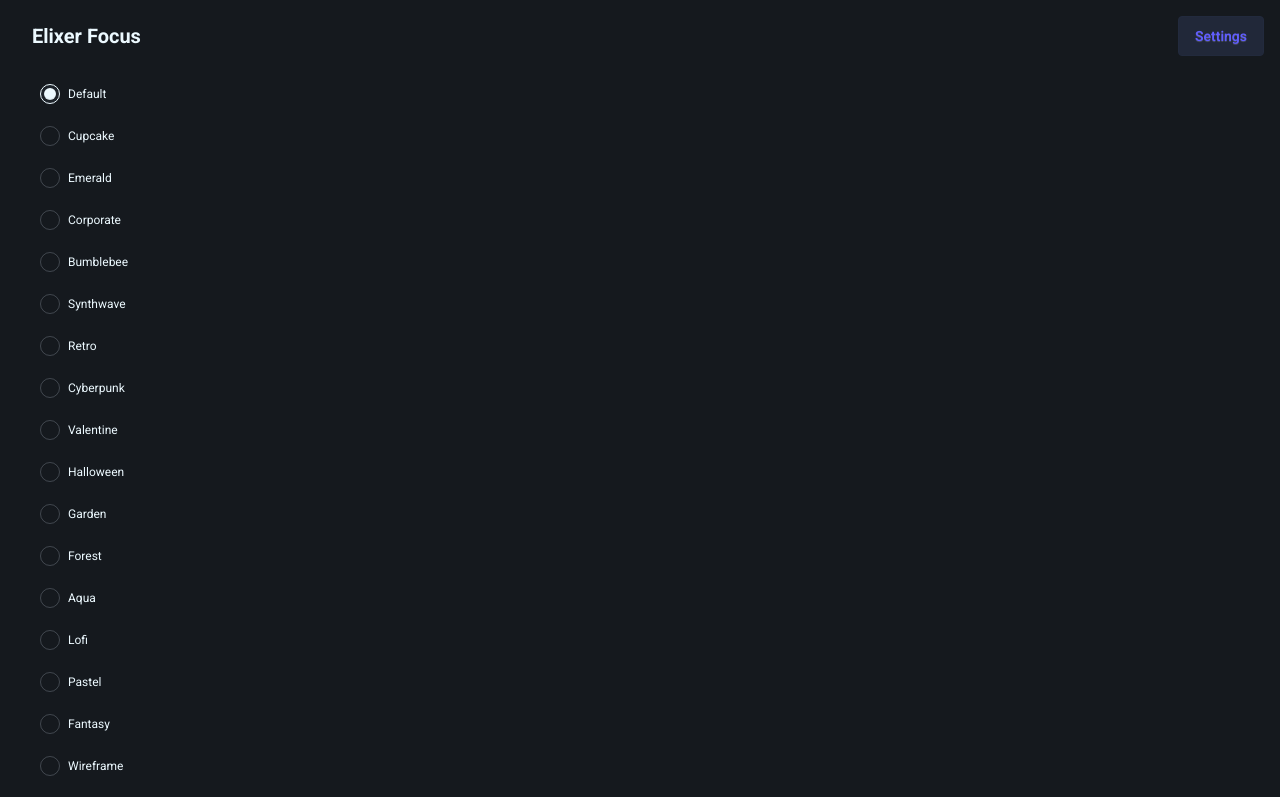
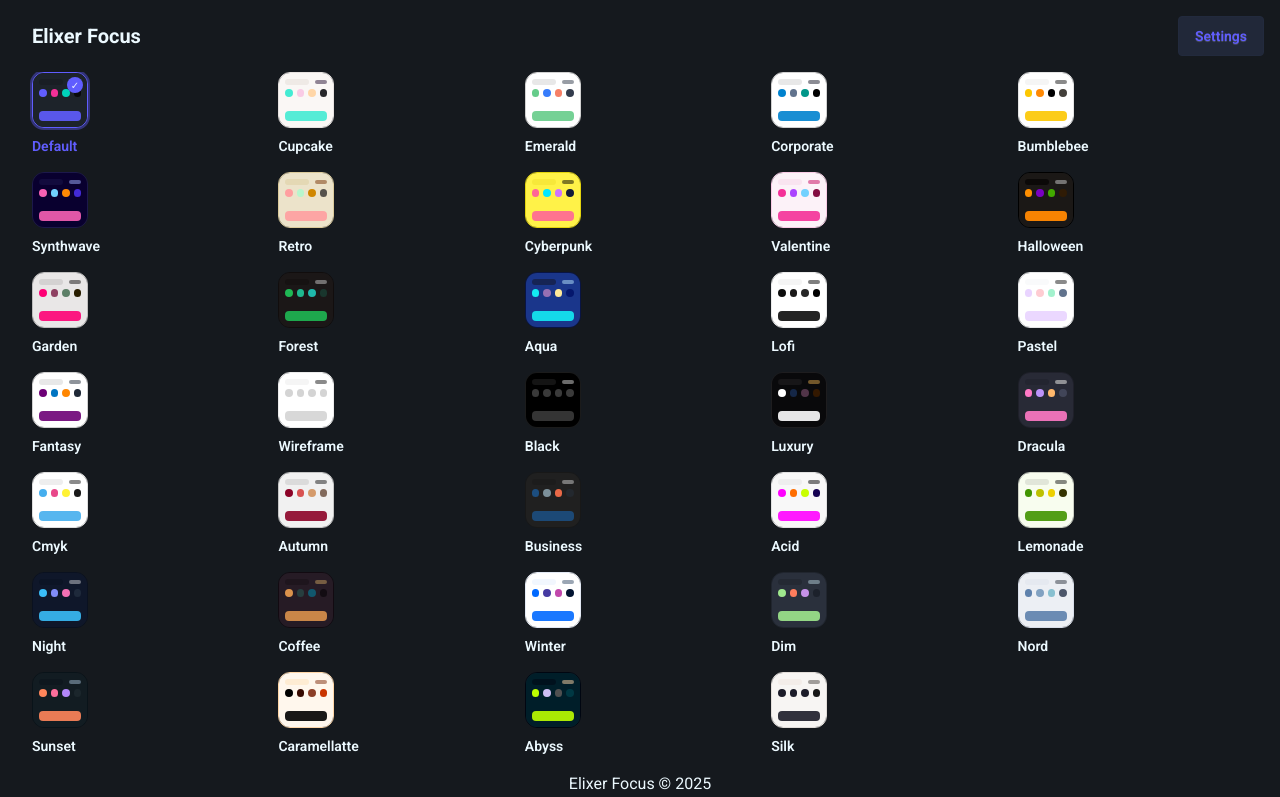
Before and after one commit to elixer-prince/elixer-focus, a React (Vite) app in the folder react-frontend/: page /settings in a window 1280 px wide. Shown: the top 797 px of the page. Built offline with nearby package versions, Linux system fonts and the light colour scheme.

Commit message:
feat(app): add a settings layout and theme previews to the settings page

```diff
--- /dev/null
+++ b/react-frontend/src/app/layouts/SettingsLayout.tsx
@@ -0,0 +1,21 @@
+import type { ReactNode } from "react";
+import Navbar from "@features/ui/navbar/Navbar";
+import Footer from "@features/ui/footer/Footer";
+
+interface SettingsLayoutProps {
+    children: ReactNode;
+}
+
+const SettingsLayout = ({ children }: SettingsLayoutProps) => {
+    return (
+        <>
+            <Navbar />
+
+            <main>{children}</main>
+
+            <Footer />
+        </>
+    );
+};
+
+export default SettingsLayout;
--- a/react-frontend/src/app/routes/Settings.tsx
+++ b/react-frontend/src/app/routes/Settings.tsx
@@ -1,11 +1,11 @@
-import ThemeSettings from "@features/ThemeSettings/ThemeSettings";
-import AppLayout from "@app/layouts/AppLayout";
+import SettingsLayout from "@app/layouts/SettingsLayout.tsx";
+import ThemeSettings from "@features/ThemeSettings/Index.tsx";
 
 const Settings = () => {
     return (
-        <AppLayout>
+        <SettingsLayout>
             <ThemeSettings />
-        </AppLayout>
+        </SettingsLayout>
     );
 };
 
--- /dev/null
+++ b/react-frontend/src/features/ThemeSettings/Index.tsx
@@ -0,0 +1,46 @@
+import ThemeLabel from "@features/ThemeSettings/ThemeLabel.tsx";
+
+const ThemeSettings = () => {
+    return (
+        <fieldset className="px-8">
+            <div className="grid grid-cols-2 gap-4 sm:grid-cols-3 md:grid-cols-4 lg:grid-cols-5">
+                <ThemeLabel value="dark">Default</ThemeLabel>
+                <ThemeLabel value="cupcake">Cupcake</ThemeLabel>
+                <ThemeLabel value="emerald">Emerald</ThemeLabel>
+                <ThemeLabel value="corporate">Corporate</ThemeLabel>
+                <ThemeLabel value="bumblebee">Bumblebee</ThemeLabel>
+                <ThemeLabel value="synthwave">Synthwave</ThemeLabel>
+                <ThemeLabel value="retro">Retro</ThemeLabel>
+                <ThemeLabel value="cyberpunk">Cyberpunk</ThemeLabel>
+                <ThemeLabel value="valentine">Valentine</ThemeLabel>
+                <ThemeLabel value="halloween">Halloween</ThemeLabel>
+                <ThemeLabel value="garden">Garden</ThemeLabel>
+                <ThemeLabel value="forest">Forest</ThemeLabel>
+                <ThemeLabel value="aqua">Aqua</ThemeLabel>
+                <ThemeLabel value="lofi">Lofi</ThemeLabel>
+                <ThemeLabel value="pastel">Pastel</ThemeLabel>
+                <ThemeLabel value="fantasy">Fantasy</ThemeLabel>
+                <ThemeLabel value="wireframe">Wireframe</ThemeLabel>
+                <ThemeLabel value="black">Black</ThemeLabel>
+                <ThemeLabel value="luxury">Luxury</ThemeLabel>
+                <ThemeLabel value="dracula">Dracula</ThemeLabel>
+                <ThemeLabel value="cmyk">Cmyk</ThemeLabel>
+                <ThemeLabel value="autumn">Autumn</ThemeLabel>
+                <ThemeLabel value="business">Business</ThemeLabel>
+                <ThemeLabel value="acid">Acid</ThemeLabel>
+                <ThemeLabel value="lemonade">Lemonade</ThemeLabel>
+                <ThemeLabel value="night">Night</ThemeLabel>
+                <ThemeLabel value="coffee">Coffee</ThemeLabel>
+                <ThemeLabel value="winter">Winter</ThemeLabel>
+                <ThemeLabel value="dim">Dim</ThemeLabel>
+                <ThemeLabel value="nord">Nord</ThemeLabel>
+                <ThemeLabel value="sunset">Sunset</ThemeLabel>
+                <ThemeLabel value="caramellatte">Caramellatte</ThemeLabel>
+                <ThemeLabel value="abyss">Abyss</ThemeLabel>
+                <ThemeLabel value="silk">Silk</ThemeLabel>
+            </div>
+        </fieldset>
+    );
+};
+
+export default ThemeSettings;
--- a/react-frontend/src/features/ThemeSettings/ThemeLabel.tsx
+++ b/react-frontend/src/features/ThemeSettings/ThemeLabel.tsx
@@ -1,5 +1,6 @@
 import useThemeContext from "@hooks/useThemeContext.tsx";
 import type { ReactNode } from "react";
+import ThemePreview from "@features/ThemeSettings/ThemePreview";
 
 interface ThemeLabelProps {
     value: string;
@@ -8,22 +9,29 @@ interface ThemeLabelProps {
 
 const ThemeLabel = ({ value, children }: ThemeLabelProps) => {
     const { currentTheme, setCurrentTheme } = useThemeContext();
-
-    const handleChange = () => {
-        setCurrentTheme(value);
-    };
+    const selected = currentTheme === value;
 
     return (
-        <label className="flex cursor-pointer items-center gap-2 rounded-md p-2">
+        <label className="cursor-pointer">
+            {/* Hide the radio, keep accessibility */}
             <input
                 type="radio"
                 name="theme-radios"
-                className="radio accent-primary radio-sm theme-controller"
+                className="sr-only"
                 value={value}
-                checked={currentTheme === value}
-                onChange={handleChange}
+                checked={selected}
+                onChange={() => setCurrentTheme(value)}
             />
-            {children}
+
+            {/* The visible clickable square */}
+            <div className="flex flex-col items-start gap-2">
+                <ThemePreview theme={value} selected={selected} />
+                <span
+                    className={`text-sm font-semibold ${selected ? "text-primary" : ""}`}
+                >
+                    {children}
+                </span>
+            </div>
         </label>
     );
 };
--- /dev/null
+++ b/react-frontend/src/features/ThemeSettings/ThemePreview.tsx
@@ -0,0 +1,46 @@
+type ThemePreviewProps = {
+    theme: string;
+    selected?: boolean;
+};
+
+const ThemePreview = ({ theme, selected }: ThemePreviewProps) => {
+    return (
+        <div
+            data-theme={theme}
+            className={`relative size-14 overflow-hidden rounded-xl border transition-all duration-300 ${
+                selected
+                    ? "border-primary ring-primary/40 ring-2"
+                    : "border-base-300 hover:border-primary/50 hover:-translate-y-0.5 hover:shadow-[0_0_12px_rgba(var(--color-primary),0.25)]"
+            } `}
+        >
+            {/* Mini UI */}
+            <div className="bg-base-100 flex h-full w-full flex-col gap-1 p-1.5">
+                {/* header */}
+                <div className="flex items-center justify-between">
+                    <div className="bg-base-200 h-1.5 w-6 rounded" />
+                    <div className="bg-base-content/50 h-1 w-3 rounded" />
+                </div>
+
+                {/* colors */}
+                <div className="flex gap-1">
+                    <div className="bg-primary size-2 rounded-full" />
+                    <div className="bg-secondary size-2 rounded-full" />
+                    <div className="bg-accent size-2 rounded-full" />
+                    <div className="bg-neutral size-2 rounded-full" />
+                </div>
+
+                {/* button */}
+                <div className="bg-primary/90 mt-auto h-2.5 w-full rounded" />
+            </div>
+
+            {/* Selected check */}
+            {selected && (
+                <div className="bg-primary text-primary-content absolute top-1 right-1 grid size-4 place-items-center rounded-full text-[10px]">
+                    ✓
+                </div>
+            )}
+        </div>
+    );
+};
+
+export default ThemePreview;
--- a/react-frontend/src/features/ThemeSettings/ThemeSettings.tsx
+++ /dev/null
@@ -1,44 +0,0 @@
-import ThemeLabel from "@features/ThemeSettings/ThemeLabel.tsx";
-
-const ThemeSettings = () => {
-    return (
-        <fieldset className="fieldset px-8">
-            <ThemeLabel value="dark">Default</ThemeLabel>
-            <ThemeLabel value="cupcake">Cupcake</ThemeLabel>
-            <ThemeLabel value="emerald">Emerald</ThemeLabel>
-            <ThemeLabel value="corporate">Corporate</ThemeLabel>
-            <ThemeLabel value="bumblebee">Bumblebee</ThemeLabel>
-            <ThemeLabel value="synthwave">Synthwave</ThemeLabel>
-            <ThemeLabel value="retro">Retro</ThemeLabel>
-            <ThemeLabel value="cyberpunk">Cyberpunk</ThemeLabel>
-            <ThemeLabel value="valentine">Valentine</ThemeLabel>
-            <ThemeLabel value="halloween">Halloween</ThemeLabel>
-            <ThemeLabel value="garden">Garden</ThemeLabel>
-            <ThemeLabel value="forest">Forest</ThemeLabel>
-            <ThemeLabel value="aqua">Aqua</ThemeLabel>
-            <ThemeLabel value="lofi">Lofi</ThemeLabel>
-            <ThemeLabel value="pastel">Pastel</ThemeLabel>
-            <ThemeLabel value="fantasy">Fantasy</ThemeLabel>
-            <ThemeLabel value="wireframe">Wireframe</ThemeLabel>
-            <ThemeLabel value="black">Black</ThemeLabel>
-            <ThemeLabel value="luxury">Luxury</ThemeLabel>
-            <ThemeLabel value="dracula">Dracula</ThemeLabel>
-            <ThemeLabel value="cmyk">Cmyk</ThemeLabel>
-            <ThemeLabel value="autumn">Autumn</ThemeLabel>
-            <ThemeLabel value="business">Business</ThemeLabel>
-            <ThemeLabel value="acid">Acid</ThemeLabel>
-            <ThemeLabel value="lemonade">Lemonade</ThemeLabel>
-            <ThemeLabel value="night">Night</ThemeLabel>
-            <ThemeLabel value="coffee">Coffee</ThemeLabel>
-            <ThemeLabel value="winter">Winter</ThemeLabel>
-            <ThemeLabel value="dim">Dim</ThemeLabel>
-            <ThemeLabel value="nord">Nord</ThemeLabel>
-            <ThemeLabel value="sunset">Sunset</ThemeLabel>
-            <ThemeLabel value="caramellatte">Caramellatte</ThemeLabel>
-            <ThemeLabel value="abyss">Abyss</ThemeLabel>
-            <ThemeLabel value="silk">Silk</ThemeLabel>
-        </fieldset>
-    );
-};
-
-export default ThemeSettings;
```
